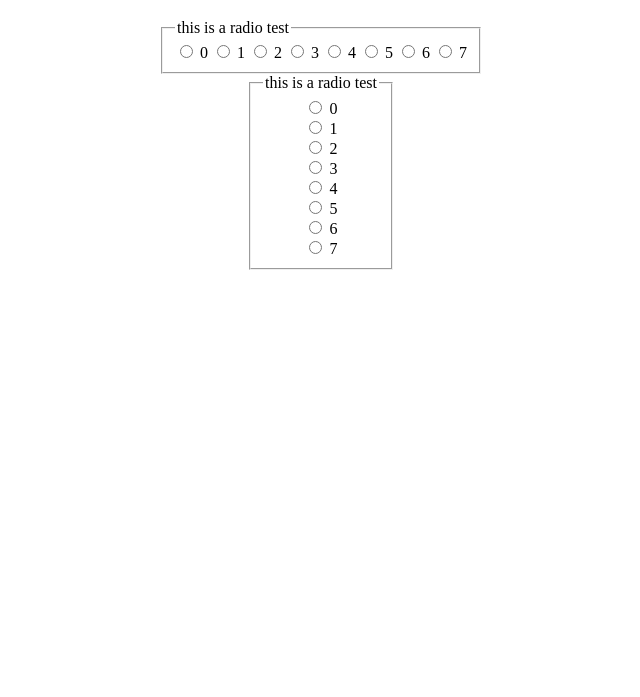
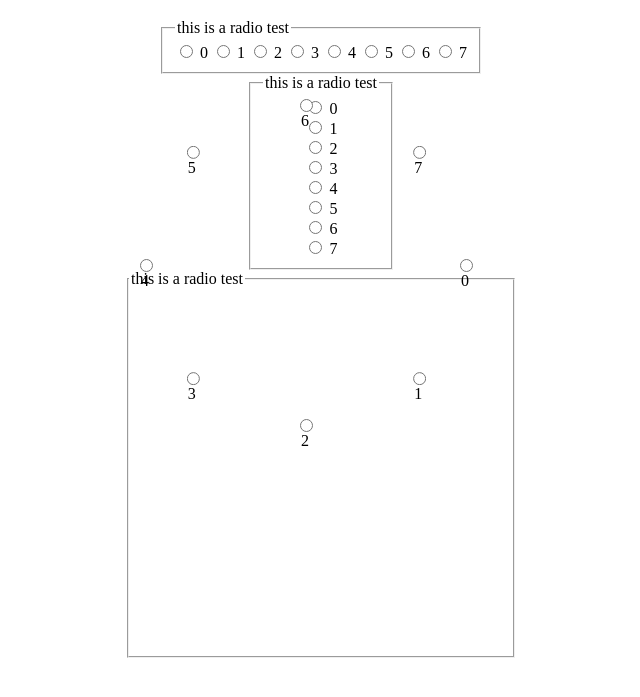
Before and after one commit to patrickahase/tone-sequencer, a website: page radioTest.html in a window 1280 px wide. Shown: the part 69-766 px from the top of the page, without its empty margins (319-959 px from the left). Drawn offline with Linux system fonts and the light colour scheme.

Commit message:
add rough circle

```diff
--- a/radioTest.html
+++ b/radioTest.html
@@ -77,7 +77,51 @@
   </div>
   </fieldset>
 
+  <fieldset id="circularFieldSet">
+
+    <legend>this is a radio test</legend>
+
+    <div id="cfs0">
+      <input type="radio" id="cfszero" name="test1" />
+      <label for="zero">0</label>
+    </div>
+    <div id="cfs1">
+      <input type="radio" id="cfsone" name="test1" />
+      <label for="zero">1</label>
+    </div>
+    <div id="cfs2">
+      <input type="radio" id="cfstwo" name="test1" />
+      <label for="zero">2</label>
+    </div>
+    <div id="cfs3">
+      <input type="radio" id="cfsthree" name="test1" />
+      <label for="zero">3</label>
+    </div>
+    <div id="cfs4">
+      <input type="radio" id="cfsfour" name="test1" />
+      <label for="zero">4</label>
+    </div>
+    <div id="cfs5">
+      <input type="radio" id="cfsfive" name="test1" />
+      <label for="zero">5</label>
+    </div>
+
+    <div id="cfs6">
+      <input type="radio" id="cfssix" name="test1" />
+      <label for="zero">6</label>
+    </div>
+
+    <div id="cfs7">
+      <input type="radio" id="cfsseven" name="test1" />
+      <label for="zero">7</label>
+    </div>
+
+  </fieldset>
+
 </body>
 </html>
 
 <!-- need to be able to click on label to activate the radio button -->
+<!-- also click and hold from another button/label -->
+<!-- if circular place via js so can vary amount -->
+<!-- circle technique based on https://stackoverflow.com/questions/12813573/position-icons-into-circle -->
--- a/style.css
+++ b/style.css
@@ -15,3 +15,46 @@ body {
   flex-direction: column;
   align-items: center;
 }
+
+#circularFieldSet{
+  width: 24rem;
+  height: 24rem;
+  padding: 0;
+  position: relative;
+}
+
+#circularFieldSet div{
+  display: block;
+  position: absolute;
+  display: flex;
+  flex-direction: column;
+  align-items: center;
+  width: 2rem; height: 2rem;
+  top: 50%; left: 50%;
+  margin: -2rem;
+}
+
+#cfs0{
+  transform: translate(10rem);
+}
+#cfs1{
+  transform: rotate(45deg) translate(10rem) rotate(-45deg);
+}
+#cfs2{
+  transform: rotate(90deg) translate(10rem) rotate(-90deg);
+}
+#cfs3{
+  transform: rotate(135deg) translate(10rem) rotate(-135deg);
+}
+#cfs4{
+  transform: rotate(180deg) translate(10rem) rotate(-180deg);
+}
+#cfs5{
+  transform: rotate(225deg) translate(10rem) rotate(-225deg);
+}
+#cfs6{
+  transform: rotate(270deg) translate(10rem) rotate(-270deg);
+}
+#cfs7{
+  transform: rotate(315deg) translate(10rem) rotate(-315deg);
+}
```
